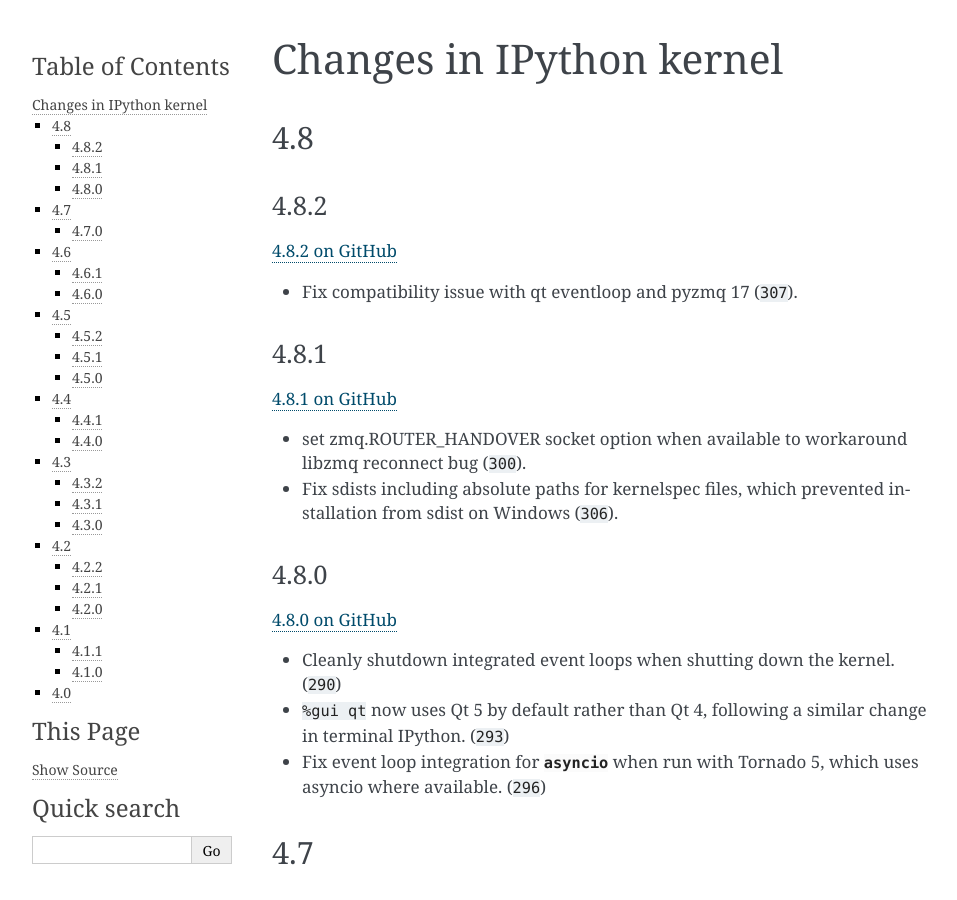
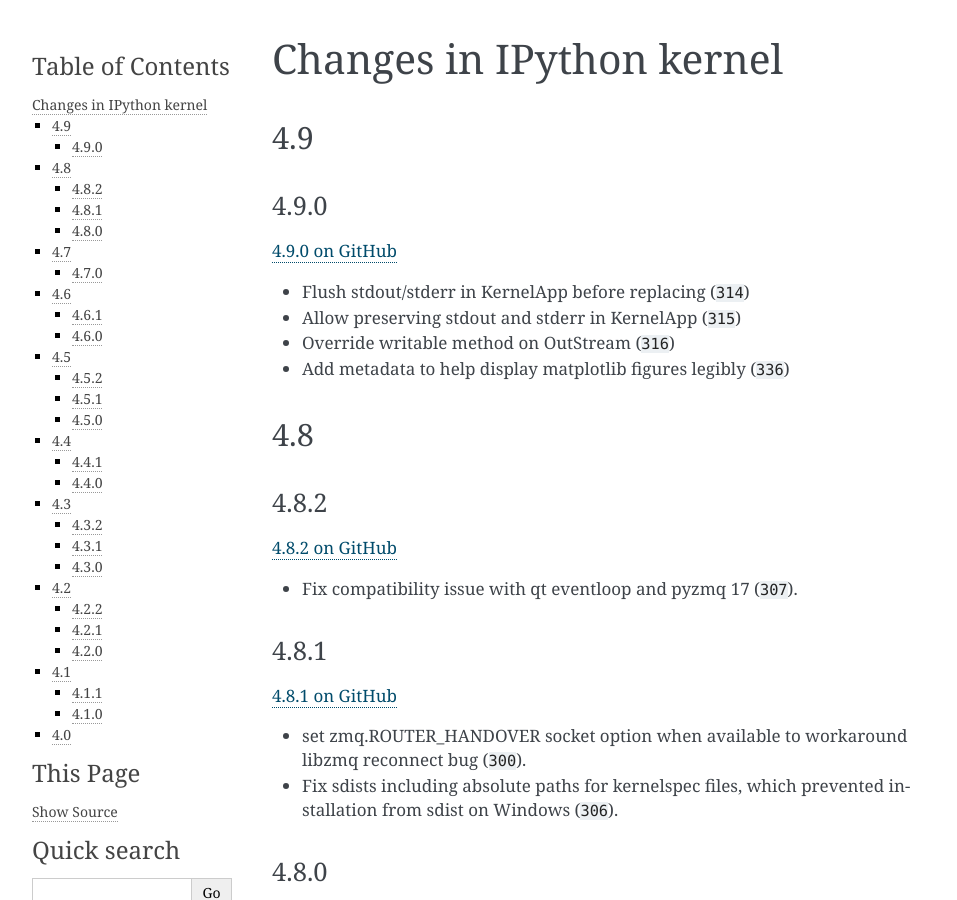
Before and after one commit to ipython/ipykernel, a Sphinx documentation site: the page built from docs/changelog.rst, in a window 1280 px wide and 900 px high. Shown: the whole window, without its empty margins (148-1105 px from the left). Built offline with Sphinx 7.4.7, drawn with Linux system fonts in a browser that asks for light colours; cross-references to code outside the pages are shown as plain code.

Commit message:
Update for 4.9 release

```diff
--- a/docs/changelog.rst
+++ b/docs/changelog.rst
@@ -1,5 +1,19 @@
 Changes in IPython kernel
 =========================
+
+4.9
+---
+
+4.9.0
+*****
+
+`4.9.0 on GitHub <https://github.com/ipython/ipykernel/milestones/4.9>`__
+
+- Flush stdout/stderr in KernelApp before replacing (:ghpull:`314`)
+- Allow preserving stdout and stderr in KernelApp (:ghpull:`315`)
+- Override writable method on OutStream (:ghpull:`316`)
+- Add metadata to help display matplotlib figures legibly (:ghpull:`336`)
+
 
 4.8
 ---
--- a/ipykernel/_version.py
+++ b/ipykernel/_version.py
@@ -1,4 +1,4 @@
-version_info = (4, 9, 0, 'dev')
+version_info = (4, 9, 0)
 __version__ = '.'.join(map(str, version_info))
 
 kernel_protocol_version_info = (5, 1)
```
